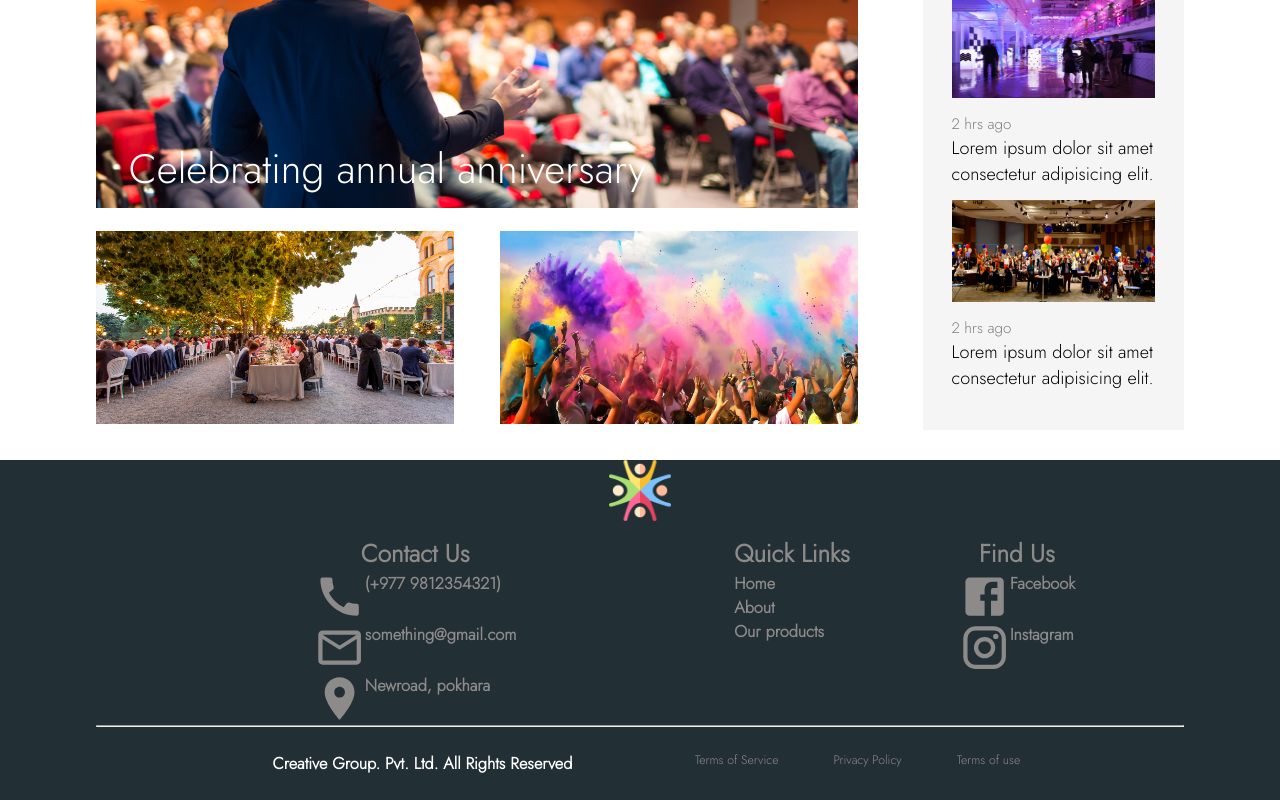
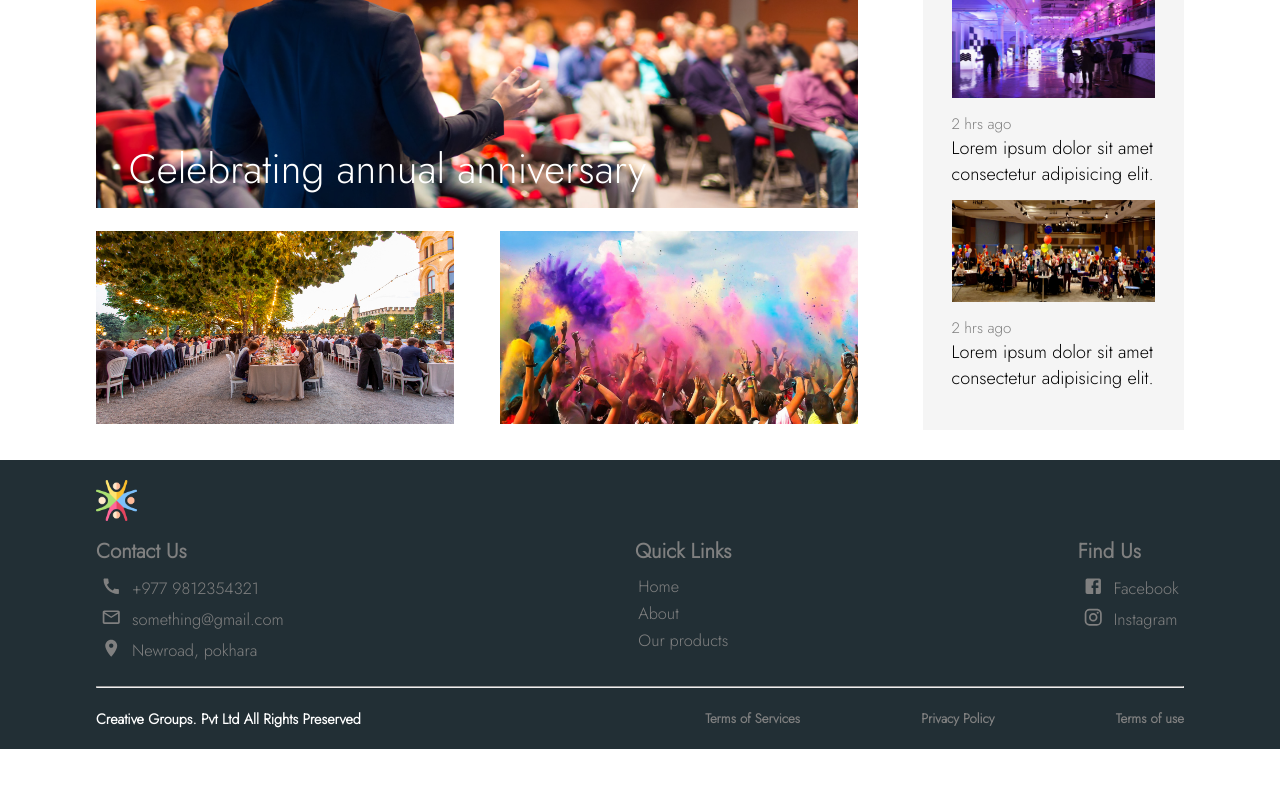
Before and after one commit to SeniorIntern/creative-collection, a React (Create React App) app: page / in a window 1280 px wide. Shown: the part 863-1663 px from the top of the page. After the commit the page ends 1612 px from the top, so only its background shows below. Built offline with nearby package versions, Linux system fonts and the light colour scheme.

Commit message:
fixed footer design - adjust font size

```diff
--- a/src/assets/styles/Footer.css
+++ b/src/assets/styles/Footer.css
@@ -3,70 +3,51 @@
     width: 100%;
     padding: 0 7.5%;
     min-height: fit-content;
-    display: flex;
-    flex-direction: column;
-    text-align: center;
-    text-align: center;
     background: #222f35;
     margin-top: auto;
     bottom: 0;
-    margin-bottom: 0;
+    color: gray;
+    padding-bottom: 0.5em;
 }
-
+.footer__container {
+    display: flex;
+    flex-direction: column;
+}
 .footer__logo > img {
-    width: 1.5em;
-    height: 1.5em;
+    padding-top: 0.5rem;
+    width: 1rem;
 }
-
-.abc {
-    margin-left: 10%;
-    margin-right: 10%;
+.footer__contents__middle {
+    display: flex;
+    justify-content: space-between;
+    margin-bottom: 0.5em;
 }
-
-h4 {
-    font-size: 0.6em;
-}
-
-h5 {
-    display: flex;
+.footer__subcontainer {
+    padding: 0.1em 0.2em;
     font-size: 0.4rem;
 }
-
-.footer__contents {
-    display: flex;
-    flex-direction: row;
-    color: rgb(141, 138, 138);
-    justify-content: space-evenly;
-    margin-left: 0;
-    margin-right: 0;
+.footer__subcontainer > a {
+    text-decoration: none;
+    color: gray;
 }
-
-.footer__copyrightSection {
-    color: rgb(141, 138, 138);
+.footer__contents__middle__sub_Container > h4 {
+    font-size: 0.5rem;
+    margin-bottom: 0.3em;
+}
+.footer__contents__bottom {
     display: flex;
     flex: 1;
-    margin-top: 0.6em;
-    margin-bottom: 0.6em;
+    justify-content: space-between;
+    padding-top: 0.5em;
+}
+.footer__contents__bottom > h6 {
+    flex: 0.5;
+    font-size: 0.35rem;
+    color: white;
+}
+.threeContainer__box {
+    display: flex;
+    flex: 0.44;
+    font-size: 0.48rem;
     justify-content: space-between;
 }
-
-.footer__copyrightLeft {
-    font-size: 0.3rem;
-    font-weight: bold;
-    flex: 0.6;
-}
-
-.footer__copyrightRight {
-    font-size: 0.3rem;
-    flex: 0.6;
-}
-
-.sp {
-    display: flex;
-    justify-content: space-evenly;
-}
-
-hr {
-    color: "white";
-    max-height: 0.025rem;
-}
--- /dev/null
+++ b/src/assets/styles/Footerlogoandtext.css
@@ -0,0 +1,9 @@
+.footerlogoandtext {
+    display: flex;
+    padding: 0.12em;
+}
+
+.footerlogoandtext > .MuiSvgIcon-root {
+    font-size: 0.5rem;
+    margin-right: 0.5em;
+}
--- a/src/components/Footer.js
+++ b/src/components/Footer.js
@@ -1,79 +1,82 @@
-import React from "react";
-import "../assets/styles/Footer.css";
-import MailOutlineIcon from "@mui/icons-material/MailOutline";
-import CallIcon from "@mui/icons-material/Call";
-import LocationOnIcon from "@mui/icons-material/LocationOn";
-import FacebookIcon from "@mui/icons-material/Facebook";
-import InstagramIcon from "@mui/icons-material/Instagram";
-import webLogo from "../assets/images/web__logo.png";
+import React from 'react'
+import '../assets/styles/Footer.css'
+import MailOutlineIcon from '@mui/icons-material/MailOutline'
+import CallIcon from '@mui/icons-material/Call'
+import LocationOnIcon from '@mui/icons-material/LocationOn'
+import FacebookIcon from '@mui/icons-material/Facebook'
+import InstagramIcon from '@mui/icons-material/Instagram'
+import webLogo from '../assets/images/web__logo.png'
+import Footerlogoandtext from './Footerlogoandtext'
 
 export default function Footer() {
     return (
-        <div className="footer">
-            <div className="footer__logo">
-                <img src={webLogo} />
+        <div className='footer '>
+            <div className='footer__container'>
+                <div className='footer__logo'>
+                    <img src={webLogo} alt='' />
                 </div>
-            <div className="footer__contents">
-                <div className="abc">
-                    <div className="footer__contacts">
+                <div className='footer__contents__middle'>
+                    <div className=' footer__contents__middle__sub_Container'>
                         <h4>Contact Us</h4>
-
-                        <h5>
-                            <CallIcon fontSize="small" />
-                            <p>(+977 9812354321)</p>
-                        </h5>
-
-                        <h5>
-                            <MailOutlineIcon fontSize="small" />
-                            <p>something@gmail.com</p>
-                        </h5>
-
-                        <h5>
-                            <LocationOnIcon fontSize="small" />
-                            <p>Newroad, pokhara</p>
-                        </h5>
+                        <div className='footer__contactUs__container'>
+                            <div className='footer__subcontainer'>
+                                <Footerlogoandtext
+                                    Icon={CallIcon}
+                                    text={'+977 9812354321'}
+                                />
+                            </div>
+                            <div className='footer__subcontainer'>
+                                <Footerlogoandtext
+                                    Icon={MailOutlineIcon}
+                                    text={'something@gmail.com'}
+                                />
+                            </div>
+                            <div className='footer__subcontainer'>
+                                <Footerlogoandtext
+                                    Icon={LocationOnIcon}
+                                    text={'Newroad, pokhara'}
+                                />
                             </div>
                         </div>
-
-                <div className="footer__quickLinks">
+                    </div>
+                    <div className='footer__contents__middle__sub_Container'>
                         <h4>Quick Links</h4>
-                    <h5>Home</h5>
-                    <h5>About</h5>
-                    <h5>Our products</h5>
+                        <div className='footer__subcontainer'>
+                            <a href='/'>Home</a>
                         </div>
-                <div className="footer__stayTouch">
+                        <div className=' footer__subcontainer'>
+                            <a href='/about'>About</a>
+                        </div>
+                        <div className=' footer__subcontainer'>
+                            <a href='/products'>Our products</a>
+                        </div>
+                    </div>
+                    <div className='footer__contents__middle__Find__Us footer__contents__middle__sub_Container'>
                         <h4>Find Us</h4>
-                    <h5>
-                        <FacebookIcon fontSize="small" />
-                        <p>Facebook</p>
-                    </h5>
-                    <h5>
-                        <InstagramIcon fontSize="small" />
-                        <p>Instagram</p>
-                    </h5>
+                        <div className='footer__subcontainer'>
+                            <Footerlogoandtext
+                                Icon={FacebookIcon}
+                                text={'Facebook'}
+                            />
+                        </div>
+                        <div className='footer__subcontainer'>
+                            <Footerlogoandtext
+                                Icon={InstagramIcon}
+                                text={'Instagram'}
+                            />
+                        </div>
                     </div>
                 </div>
                 <hr />
-            <div className="footer__copyrightSection abc">
-                <div className="footer__copyrightLeft">
-                    <p
-                        style={{
-                            fontWeight: "bold",
-                            fontSize: "0.4rem",
-                            color: "white",
-                        }}
-                    >
-                        Creative Group. Pvt. Ltd. All Rights Reserved
-                    </p>
-                </div>
-                <div className="footer__copyrightRight">
-                    <div className="sp">
-                        <p>Terms of Service</p>
-                        <p>Privacy Policy</p>
-                        <p>Terms of use</p>
+                <div className='footer__contents__bottom'>
+                    <h6>Creative Groups. Pvt Ltd All Rights Preserved</h6>
+                    <div className='threeContainer__box'>
+                        <h6>Terms of Services</h6>
+                        <h6>Privacy Policy</h6>
+                        <h6>Terms of use</h6>
                     </div>
                 </div>
             </div>
         </div>
-    );
+    )
 }
--- /dev/null
+++ b/src/components/Footerlogoandtext.js
@@ -0,0 +1,12 @@
+import React from 'react'
+import '../assets/styles/Footerlogoandtext.css'
+function Footerlogoandtext({ Icon, text }) {
+    return (
+        <div className='footerlogoandtext'>
+            <Icon />
+            <p>{text}</p>
+        </div>
+    )
+}
+
+export default Footerlogoandtext
```
Lines whose indentation alone changed are shown as unchanged.
